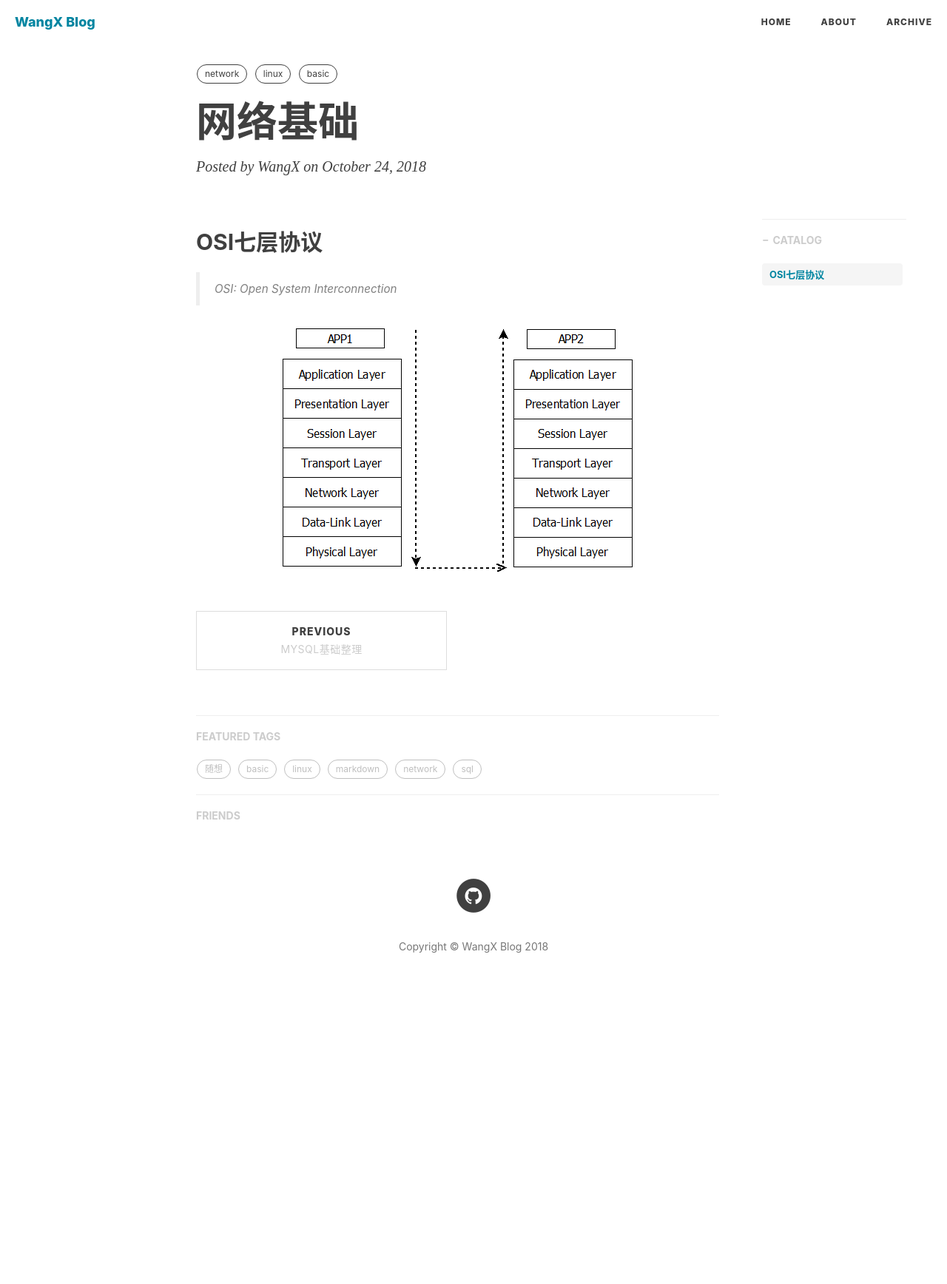
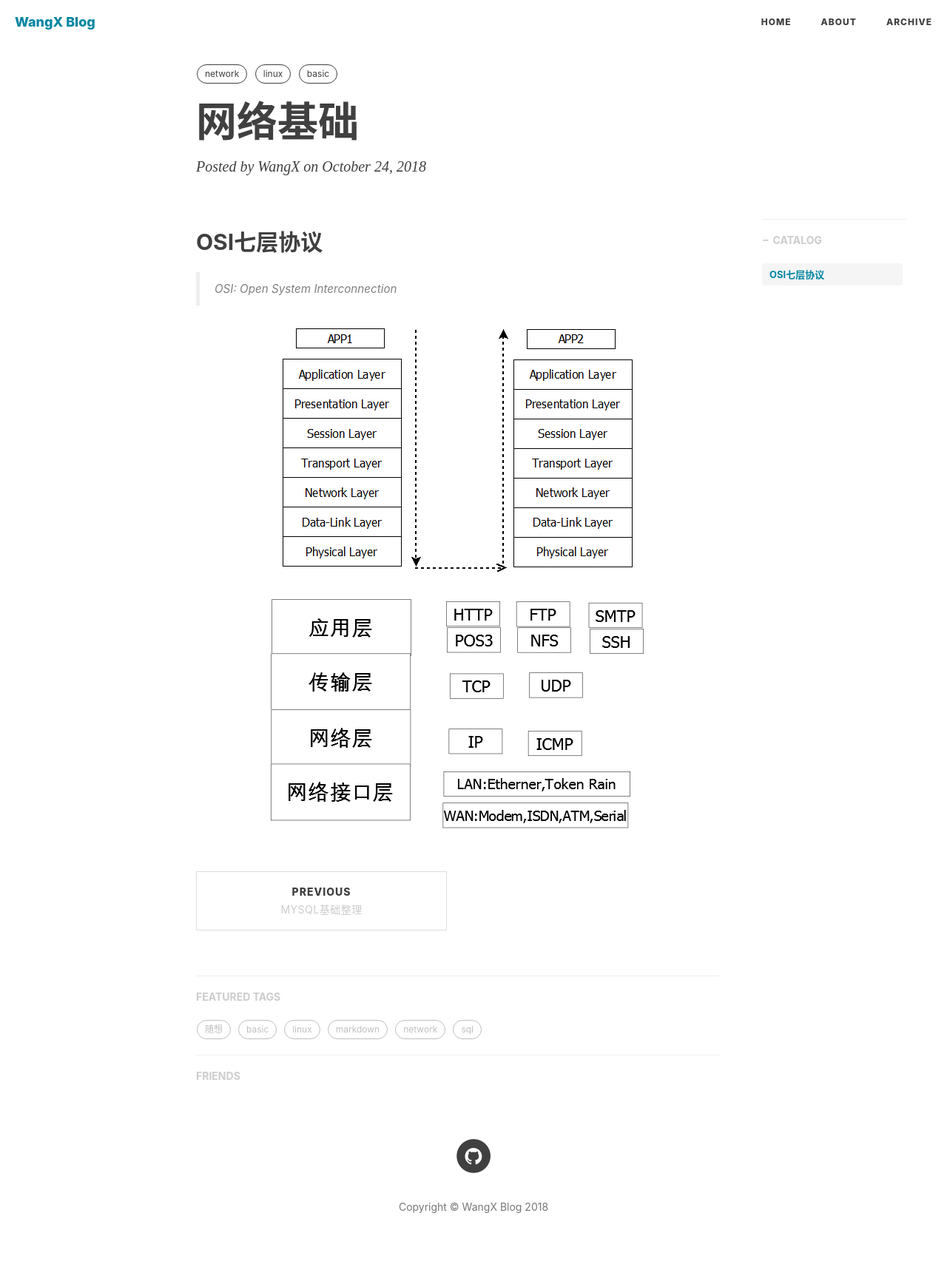
Before and after one commit to fatty-wang/fatty-wang.github.io, a Jekyll site: the page built from _posts/2018-10-24-basic-network.md, in a window 1280 px wide. Shown: the whole page at 74% size. Built offline with Jekyll 4.4.1, drawn with Linux system fonts in a browser that asks for light colours; nearby versions of some CDN libraries; comment, search, counter and statistics services are not loaded; before the commit the page ends 1384 px from its top, so only the background shows below that.

Commit message:
basic network

```diff
--- a/_posts/2018-10-24-basic-network.md
+++ b/_posts/2018-10-24-basic-network.md
@@ -16,3 +16,7 @@ tags:
 
 
 !["OSI七层模型"](/img/network/OSI.png "OSI七层模型")
+
+
+
+!["OSI七层模型"](/img/network/TCP-IP.png "TCP/IP协议")
```
Also changed, not shown: img/network/TCP-IP.png (added).
